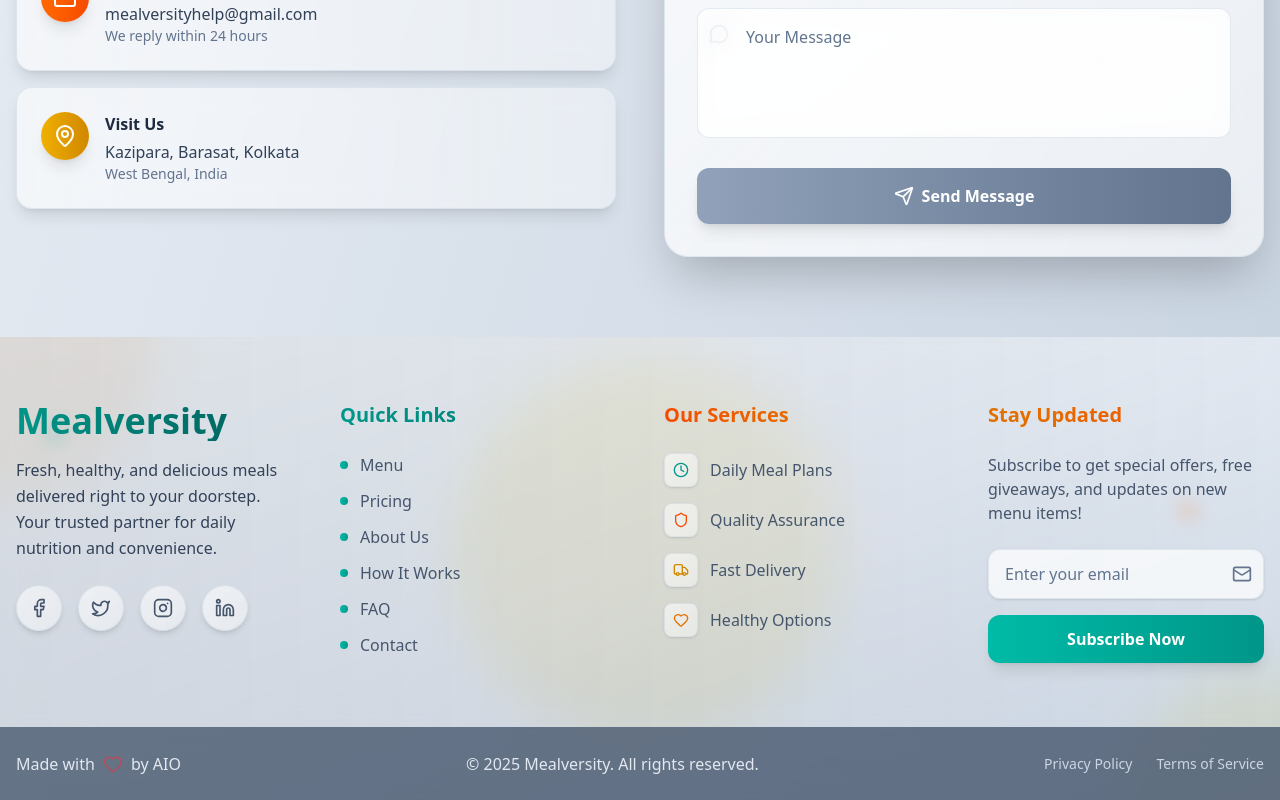
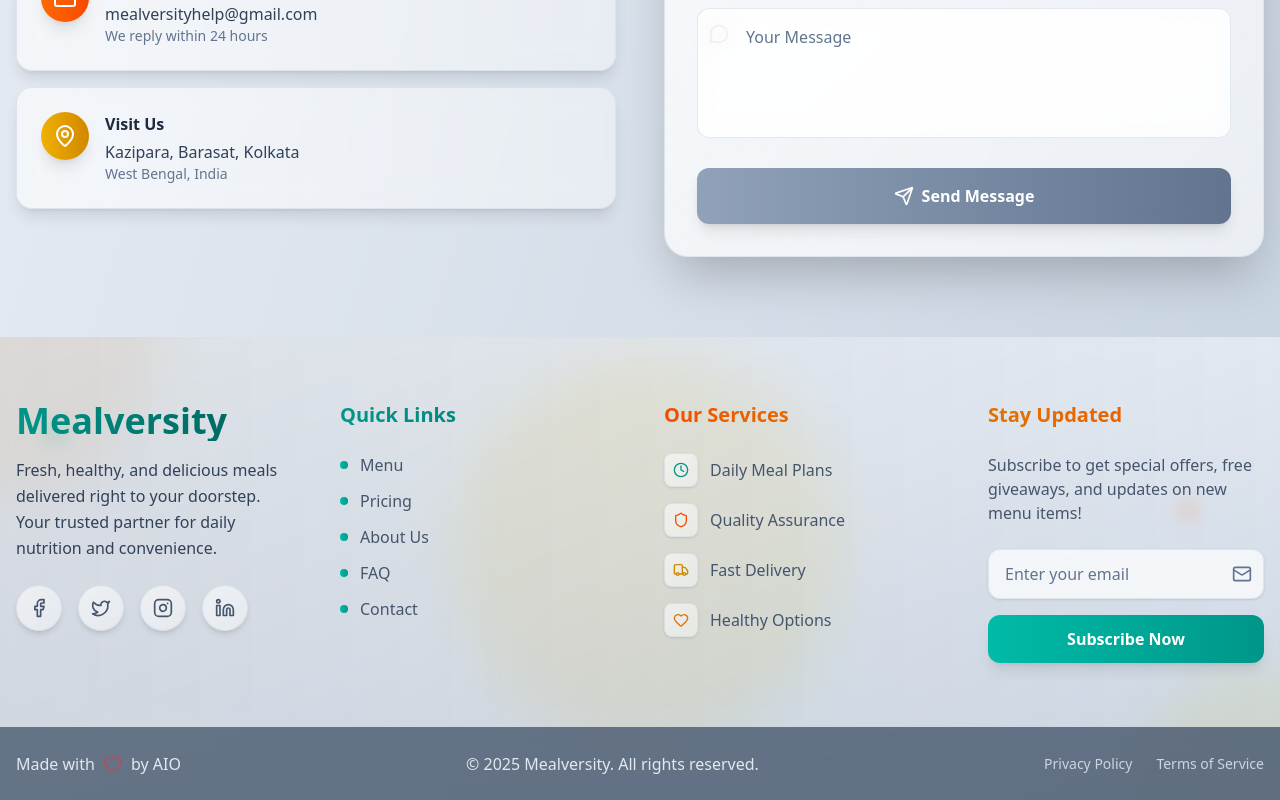
Before and after one commit to UNIBITE/UNIBITE-WEB, a React (Vite) app: page / in a window 1280 px wide. Shown: the part 7906-8706 px from the top of the page. Built offline with nearby package versions, Linux system fonts and the light colour scheme; a web font is replaced by a local one.

Commit message:
update all link

```diff
--- a/src/components/Conatct.jsx
+++ b/src/components/Conatct.jsx
@@ -70,7 +70,7 @@ const AppComingSoonContact = () => {
   };
 
   return (
-    <div className="py-20 px-4 bg-gradient-to-br from-slate-100 via-slate-200 to-slate-300">
+    <div id='app' className="py-20 px-4 bg-gradient-to-br from-slate-100 via-slate-200 to-slate-300">
       <div className="max-w-7xl mx-auto">
 
         {/* App Coming Soon Section */}
@@ -157,7 +157,7 @@ const AppComingSoonContact = () => {
           <FAQSection/>
         </div>
         {/* Contact Form Section */}
-        <div className="grid grid-cols-1 lg:grid-cols-2 gap-12 items-start">
+        <div id='contactus' className="grid grid-cols-1 lg:grid-cols-2 gap-12 items-start">
 
           {/* Contact Information */}
           <div className="space-y-8">
--- a/src/components/FandQ.jsx
+++ b/src/components/FandQ.jsx
@@ -80,7 +80,7 @@ const FAQSection = () => {
   };
 
   return (
-    <div className="min-h-screen bg-gradient-to-br from-slate-50 to-cyan-50 py-12 px-4" style={{borderRadius:"29px"}}>
+    <div id='FAQ' className="min-h-screen bg-gradient-to-br from-slate-50 to-cyan-50 py-12 px-4" style={{borderRadius:"29px"}}>
       <div className="max-w-4xl mx-auto">
         {/* Header Section */}
         <div className="text-center mb-12">
--- a/src/components/Footer.jsx
+++ b/src/components/Footer.jsx
@@ -16,6 +16,7 @@ import {
 } from 'lucide-react'
 
 const FloatingIcon = ({ children, delay = 0 }) => {
+
   return (
     <div
       className="floating-icon"
@@ -29,7 +30,11 @@ const FloatingIcon = ({ children, delay = 0 }) => {
 export default function MealversityFooter() {
   const [email, setEmail] = useState('');
   const [isHovered, setIsHovered] = useState(false);
-
+const handleclick = (id) => {
+  document.querySelector(id)?.scrollIntoView({
+    behavior: 'smooth'
+  });
+};
   const handleSubscribe = (e) => {
     e.preventDefault();
     // Handle newsletter subscription
@@ -80,18 +85,18 @@ export default function MealversityFooter() {
                 {/* Social Media */}
                 <div className="flex space-x-4">
                   {[
-                    { icon: Facebook, color: 'hover:text-teal-600',link:"https://www.facebook.com/share/16oUPtaFKG/" },
-                    { icon: Twitter, color: 'hover:text-teal-600',link:"https://x.com/meal_versity?t=T62Io8NyKmQAro2tXf1EdQ&s=08" },
-                    { icon: Instagram, color: 'hover:text-teal-600',link:"https://www.instagram.com/mealversity.in?igsh=MWtwNHlsaGszemcyZA==" },
-                    { icon: Linkedin, color: 'hover:text-teal-600',link:"https://www.linkedin.com/in/meal-versity-720aa7377/" }
+                    { icon: Facebook, color: 'hover:text-teal-600', link: "https://www.facebook.com/share/16oUPtaFKG/" },
+                    { icon: Twitter, color: 'hover:text-teal-600', link: "https://x.com/meal_versity?t=T62Io8NyKmQAro2tXf1EdQ&s=08" },
+                    { icon: Instagram, color: 'hover:text-teal-600', link: "https://www.instagram.com/mealversity.in?igsh=MWtwNHlsaGszemcyZA==" },
+                    { icon: Linkedin, color: 'hover:text-teal-600', link: "https://www.linkedin.com/in/meal-versity-720aa7377/" }
                   ].map((social, index) => (
                     <a href={social.link} target='_blank' key={index}>
-                    <div
+                      <div
 
-                      className={`p-3 bg-gradient-to-br from-white/60 to-white/40 backdrop-blur-md rounded-full border border-slate-300/50 ${social.color} text-slate-600 hover:scale-110 transition-all duration-300 cursor-pointer group shadow-md`}
-                    >
-                      <social.icon size={20} className="group-hover:animate-bounce" />
-                    </div>
+                        className={`p-3 bg-gradient-to-br from-white/60 to-white/40 backdrop-blur-md rounded-full border border-slate-300/50 ${social.color} text-slate-600 hover:scale-110 transition-all duration-300 cursor-pointer group shadow-md`}
+                      >
+                        <social.icon size={20} className="group-hover:animate-bounce" />
+                      </div>
                     </a>
                   ))}
                 </div>
@@ -103,14 +108,34 @@ export default function MealversityFooter() {
                   Quick Links
                 </h4>
                 <ul className="space-y-3">
-                  {['Menu', 'Pricing', 'About Us', 'How It Works', 'FAQ', 'Contact'].map((link, index) => (
+                  {[{
+                    l_name: 'Menu',
+                    link: '#app'
+                  },
+                  {
+                    l_name: 'Pricing',
+                    link: '#plan'
+                  }, {
+                    l_name: 'About Us',
+                    link: '#ourteam'
+                  }, {
+                    l_name: 'FAQ',
+                    link: '#FAQ'
+                  }, {
+                    l_name: 'Contact',
+                    link: '#contactus'
+                  }].map((data, index) => (
                     <li key={index}>
                       <a
-                        href="#"
+                        onClick={(e) => {
+                          e.preventDefault(); // Prevent default anchor jump
+                          handleclick(data.link);
+                        }}
+                        href={data.link}
                         className="text-slate-600 hover:text-transparent hover:bg-clip-text hover:bg-gradient-to-r hover:from-teal-600 hover:to-teal-700 transition-all duration-300 flex items-center group"
                       >
                         <div className="w-2 h-2 bg-gradient-to-r from-teal-500 to-teal-600 rounded-full mr-3 group-hover:scale-150 transition-transform duration-300"></div>
-                        {link}
+                        {data.l_name}
                       </a>
                     </li>
                   ))}
--- a/src/components/Plan.jsx
+++ b/src/components/Plan.jsx
@@ -149,7 +149,7 @@ const MembershipPlans = () => {
   ];
 
   return (
-    <div className="py-20 px-4 bg-gradient-to-br from-amber-50 via-orange-50 to-yellow-50">
+    <div id='plan' className="py-20 px-4 bg-gradient-to-br from-amber-50 via-orange-50 to-yellow-50">
       <div className="max-w-7xl mx-auto">
         {/* Header Section */}
         <div className="text-center mb-16">
--- a/src/components/Team.jsx
+++ b/src/components/Team.jsx
@@ -33,7 +33,7 @@ const TeamSection = () => {
   ];
 
   return (
-    <div className="min-h-screen bg-gradient-to-br from-sky-50 to-cyan-50 py-16 px-4  rounded-4xl">
+    <div id='ourteam' className="min-h-screen bg-gradient-to-br from-sky-50 to-cyan-50 py-16 px-4  rounded-4xl">
       <div className="max-w-7xl mx-auto">
         {/* Section Header */}
         <div className="text-center mb-16">
```
